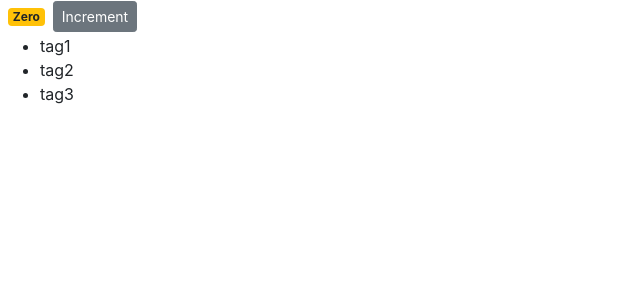
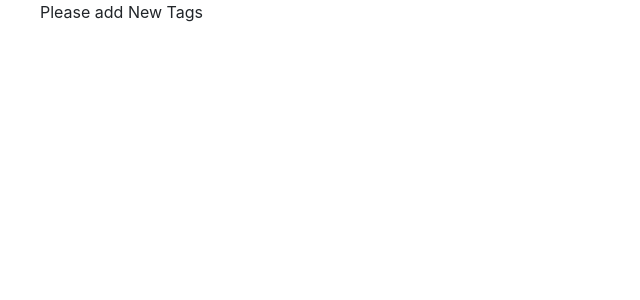
Before and after one commit to NathanielNat/react-shop-cart, a React (Create React App) app: page / in a window 1280 px wide. Shown: the top 300 px of the page, without its empty margins (0-640 px from the left). Built offline with nearby package versions, Linux system fonts and the light colour scheme.

Commit message:
conditional rendering

```diff
--- a/src/components/counter.jsx
+++ b/src/components/counter.jsx
@@ -4,7 +4,7 @@
 
   state = {
       count:0,
-      tags:["tag1","tag2","tag3"]
+      tags:[]
   };
 //   styles = {
 //       fontSize: 10,
@@ -17,25 +17,26 @@
     return (
       <>
 
-        <span className={this.getBadgeClasses()}>{this.formatCount()}</span>
-        <button className="btn btn-secondary btn-sm">Increment</button>
+        {/* <span className={this.getBadgeClasses()}>{this.formatCount()}</span>
+        <button className="btn btn-secondary btn-sm">Increment</button> */}
         <ul>
-    {this.state.tags.map(tag => <li key={tag}>{tag}</li>)}
+            {this.state.tags.length === 0 && "Please add New Tags"}
+       {this.state.tags.map(tag => <li key={tag}>{tag}</li>)}
         </ul>
       </>
     );
   }
 
-  getBadgeClasses() {
-        let classes = "badge m-2 badge-";
-        classes += (this.state.count === 0) ? "warning" : "primary";
-        return classes;
-    }
+//   getBadgeClasses() {
+//         let classes = "badge m-2 badge-";
+//         classes += (this.state.count === 0) ? "warning" : "primary";
+//         return classes;
+//     }
 
-  formatCount() {
-      const {count} = this.state
-      return count === 0? 'Zero' : count;
-  }
+//   formatCount() {
+//       const {count} = this.state
+//       return count === 0? 'Zero' : count;
+//   }
 }
 
 export default Counter;
```
